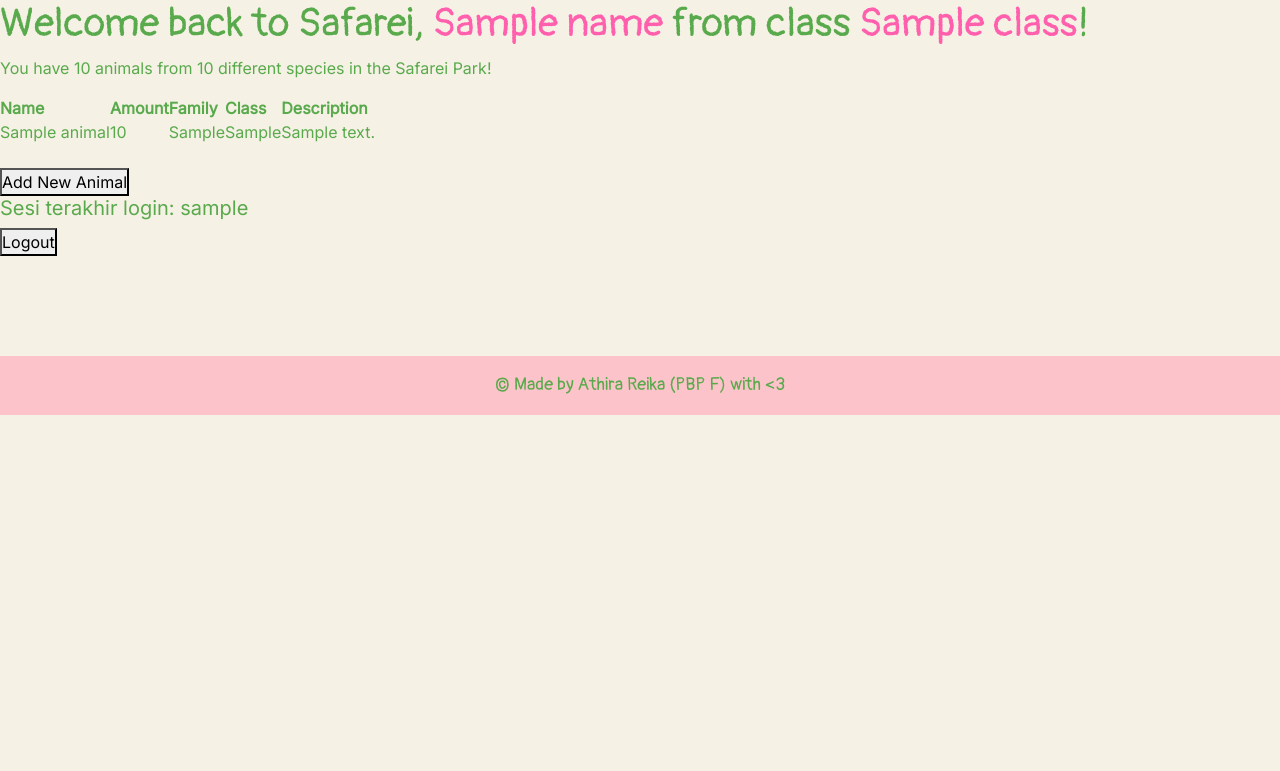
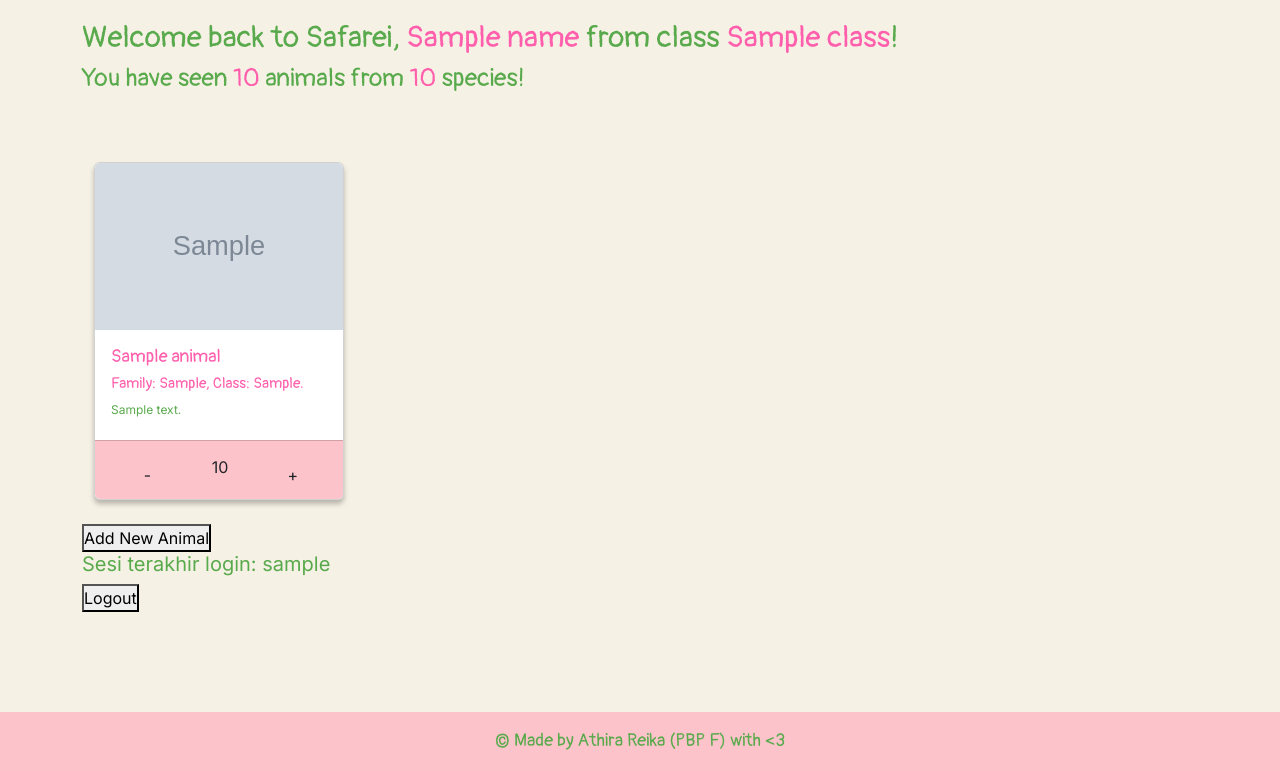
Before and after one commit to reikathr/safarei-park, a Django app: template main/templates/main.html in a window 1280 px wide. Shown: the part 78-849 px from the top of the page. Before the commit the page ends 493 px from the top, so only its background shows below. Run offline with Django 4.2, Linux system fonts and the light colour scheme; tables that the repository leaves empty hold one stand-in row (values such as "Sample post"); the template is opened without the code that fills it: values that come from a table or form of the project are taken from there, most other values are stand-ins (such as "Sample title", 1, 10 or a date in 2020); grey boxes marked "Sample" are stand-in pictures; style sheets or scripts are compiled from the project's sources; some libraries are stand-ins or nearby versions.

Commit message:
added cards

```diff
--- a/main/templates/login.html
+++ b/main/templates/login.html
@@ -7,7 +7,7 @@
 {% block content %}
 
 <div class = "login">
-
+    <h5 class="h5">Welcome to <span style="color:#FF5FAC;">Safarei</span>—the site to archive every animal you’ve encountered!!</h5>
     <h1>Login</h1>
 
     <form method="POST" action="">
--- a/main/templates/main.html
+++ b/main/templates/main.html
@@ -1,30 +1,48 @@
 {% extends 'base.html' %}
 
 {% block content %}
+    <div class="container">
         <h5 class="h5">Welcome back to Safarei, <span style="color:#FF5FAC;">{{name}}</span> from class <span style="color:#FF5FAC;">{{class}}</span>!</h5>
 
-        <p>You have {{animal_sum}} animals from {{species_sum}} different species in the Safarei Park!</p>
+        <h4 class="totals">You have seen <span style="color:#FF5FAC;">{{animal_sum}}</span> animals from <span style="color:#FF5FAC;">{{species_sum}}</span> species!</h4>
 
-    <table>
-        <tr>
-            <th>Name</th>
-            <th>Amount</th>
-            <th>Family</th>
-            <th>Class</th>
-            <th>Description</th>
-        </tr>
-
-        {% for animal in animals %}
-            <tr>
-                <td>{{animal.name}}</td>
-                <td>{{animal.amount}}</td>
-                <td>{{animal.family}}</td>
-                <td>{{animal.animal_class}}</td>
-                <td>{{animal.description}}</td>
-            </tr>
-        {% endfor %}
-    </table>
-
+        <div class="container mt-5">
+            <div class="row">
+                {% for animal in animals %}
+                <div class="col-md-3">
+                    <div class="card mb-5 h-100">
+                        <img src="{{animal.animal_image.url}}" class="card-img-top" alt="image for {{animal.name}}">
+                        <div class="card-body">
+                            <h4 class="card-species">{{animal.name}}</h5>
+                            <h3 class="card-details">Family: {{animal.family}}, Class: {{animal.animal_class}}.</h3>
+                            <p class="card-description">{{animal.description}}</p>
+                        </div>
+                        <div class="card-footer">
+                            <div class="container-fluid">
+                                <div class="row">
+                                <div class="col">
+                                    <!-- Left content -->
+                                    <form action="{% url 'main:handle_sub_button' animal.id %}" method="post">
+                                        {% csrf_token %}
+                                        <a href="#" class = "btn">-</a>
+                                    </form>
+                                </div>
+                                <div class="col">
+                                    <!-- Centered content -->
+                                    <p class ="amount-display">{{animal.amount}}</p>
+                                </div>
+                                <div class="col">
+                                    <!-- Right content -->
+                                    <a href="#" class = "btn">+</a>
+                                </div>
+                                </div>
+                            </div>
+                        </div>
+                    </div>
+                </div>
+                {% endfor %}
+            </div>
+        </div>
     <br />
 
     <a href="{% url 'main:create_animal' %}">
@@ -42,5 +60,6 @@
             Logout
         </button>
     </a>
+    </div>
 
 {% endblock %}
--- a/main/urls.py
+++ b/main/urls.py
@@ -1,6 +1,6 @@
 from django.urls import path
 from main.views import show_main, create_animal, show_xml, show_json
-from main.views import show_xml_by_id, show_json_by_id, register, login_user, logout_user
+from main.views import show_xml_by_id, show_json_by_id, register, login_user, logout_user, handle_sub_button
 
 app_name = 'main'
 
@@ -14,5 +14,5 @@ urlpatterns = [
     path('register/', register, name='register'),
     path('login/', login_user, name='login'),
     path('logout/', logout_user, name='logout'),
-
+    path('sub-item/<int:item_id>/', handle_sub_button, name='handle_sub_button'),
 ]
--- a/static/scss/styles.scss
+++ b/static/scss/styles.scss
@@ -6,6 +6,11 @@ $color-five: #F6F1E5;
 
 @import url('https://fonts.googleapis.com/css2?family=Pangolin');
 @import url('https://fonts.googleapis.com/css2?family=Inter');
+
+@mixin pink-pangolin {
+    font-family: 'Pangolin', cursive;
+    color: $color-three;
+}
 
 * {
     margin: 0;
@@ -16,15 +21,80 @@ $color-five: #F6F1E5;
 body {
     min-height: 100vh;
     font-family: 'Inter', sans-serif;
-    font-size: 15;
+    font-size: 12;
     color: $color-two;
     background-color: $color-five;
 }
 
+.container {
+    padding-top: 20px;
+}
+
 .h5 {
-    font-size: 40px;
+    font-size: 30px;
     font-family: 'Pangolin', cursive;
     color: $color-two;
+}
+
+.totals {
+    font-size: 25px;
+    font-family: 'Pangolin', cursive;
+    color: $color-two;
+}
+
+.card {
+    display: flex;
+    justify-content: center;
+    width: 250px;
+    height: 360px;
+    box-shadow: 0px 4px 5px 0px rgba(0, 0, 0, 0.25);
+    overflow:hidden;
+}
+
+.card-img-top {
+    height: 166.667px;
+    object-fit: cover;
+}
+
+.card-species {
+    @include pink-pangolin();
+    font-size: 18px;
+}
+
+.card-details {
+    @include pink-pangolin();
+    font-size: 15px;
+}
+
+.card-description {
+    font-family: 'Inter', sans-serif;
+    font-size: 12px;
+    color: $color-two;
+}
+
+.card-footer {
+    width: 250px;
+    position: absolute;
+    bottom: 0;
+    background-color: $color-one;
+    display: flex;
+    align-items: baseline;
+    justify-content: space-between;
+    padding-top: 12px;
+    padding-bottom: 0px;
+    .container-fluid {
+        margin-bottom: 2px;
+    }
+    .col {
+        padding: 2px;
+        display: flex;
+        justify-content: center;
+        align-items: center;
+        .amount-display {
+            display: flex;
+            align-items: baseline;
+        }
+    }
 }
 
 .navbar {
```
Also changed, not shown: main/views.py (+10 -1 lines), static/scss/styles.css (+58 -2 lines), 1 other file.
